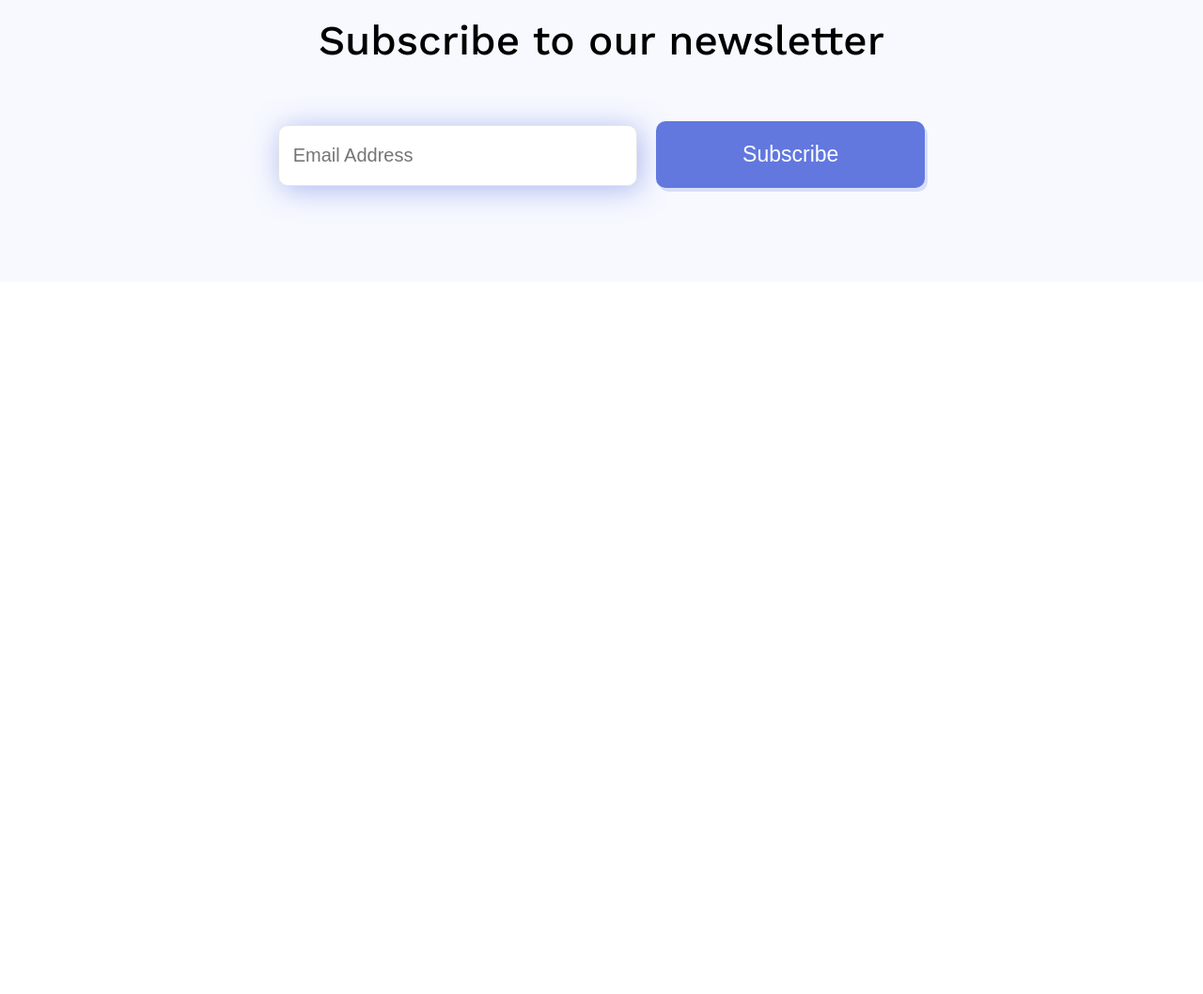
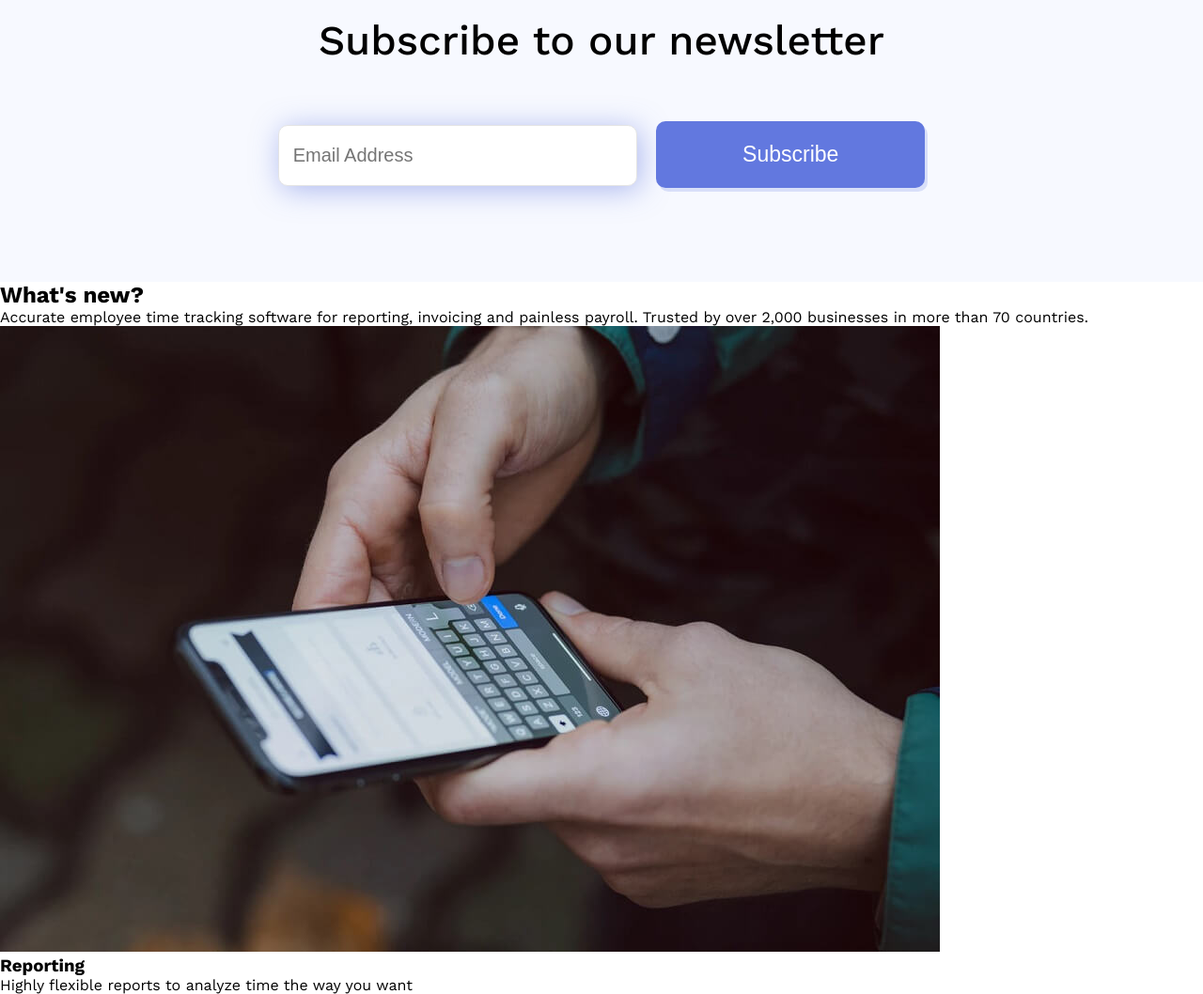
Before and after one commit to ashikdas/AppAMP, a plain HTML site: page index.html in a window 1280 px wide. Shown: the part 4317-5375 px from the top of the page at 94% size. Before the commit the page ends 4617 px from the top, so only its background shows below. Drawn offline with nearby package versions, Linux system fonts and the light colour scheme.

Commit message:
first blog post done only HTML

```diff
--- a/index.html
+++ b/index.html
@@ -263,6 +263,25 @@
             </div>
         </div>
     </div>
+    <div class="blog-section">
+        <div class="mid-content">
+            <div class="blog-title">
+                <div class="b-hading">
+                    <h2>What's new?</h2>
+                </div>
+                <div class="b-content">
+                    <p>Accurate employee time tracking software for reporting, invoicing and painless payroll. Trusted by over 2,000 businesses in more than 70 countries.</p>
+                </div>
+            </div>
+            <div class="blog-items">
+                <img src="img/02.jpg" alt="">
+                <div class="blog-post-content">
+                    <h3>Reporting</h3>
+                    <p>Highly flexible reports to analyze time the way you want</p>
+                </div>
+            </div>
+        </div>
+    </div>
 
 </body>
 </html>
```
